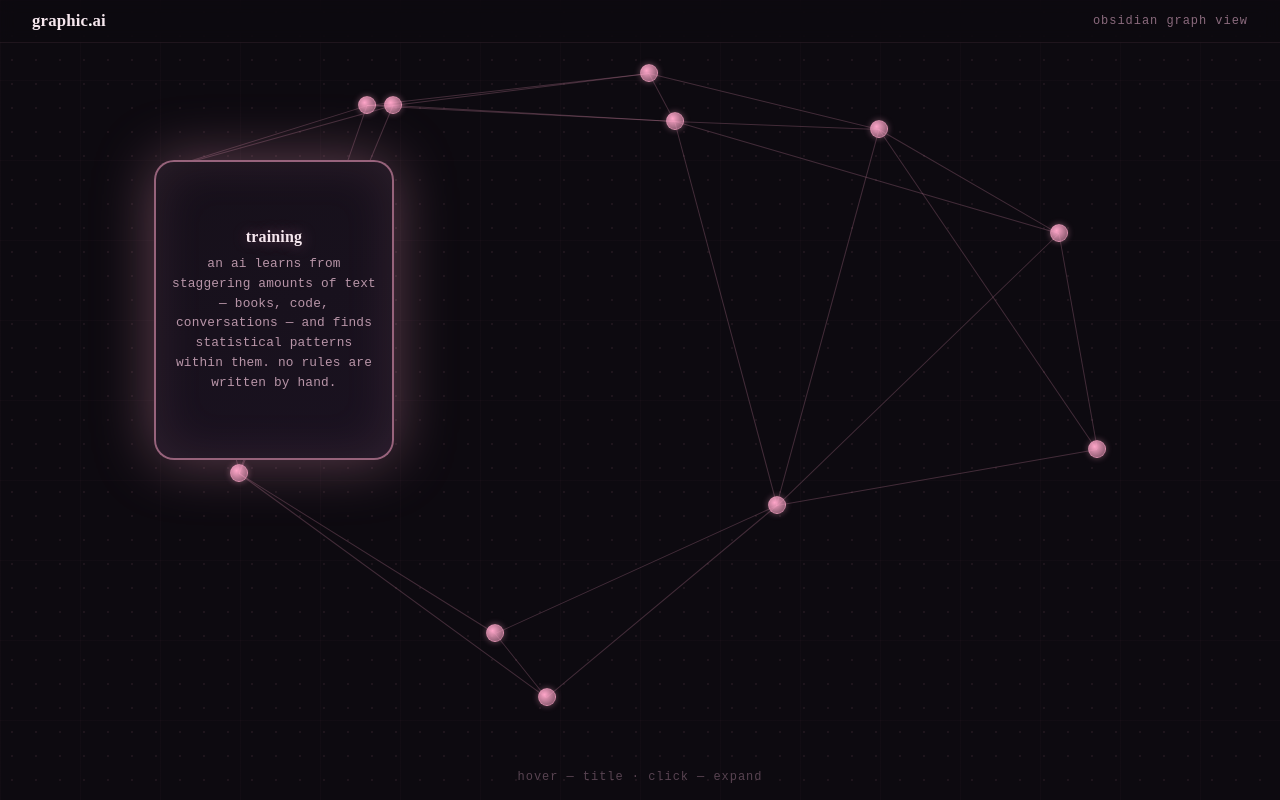
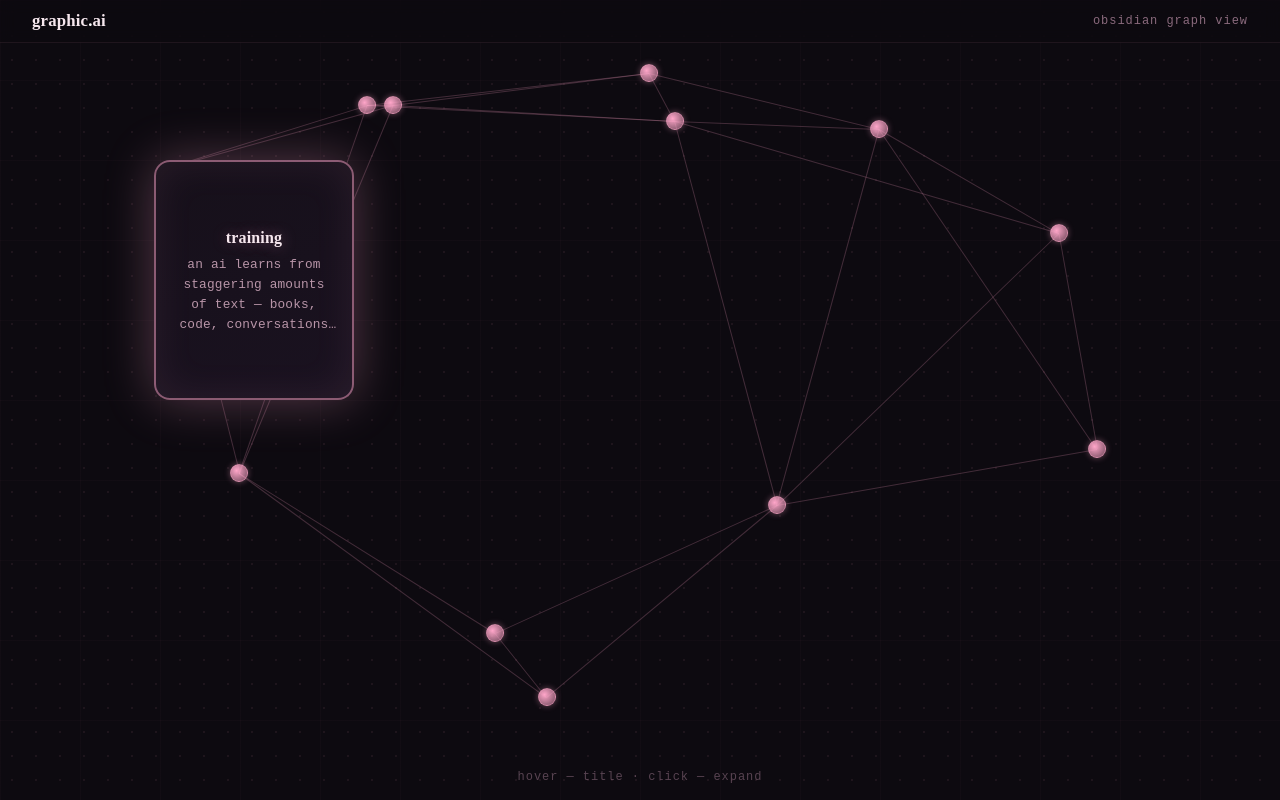
Before and after one commit to mishtiiikrishnaa/thrive2026, a plain HTML site: page keyword-graph.html in a window 1280 px wide. Both pictures are taken after a click on the element "training". Drawn offline with Linux system fonts and the light colour scheme; a web font is replaced by a local one.

Commit message:
fit info inside expanded card: smaller size, overflow hidden, ellipsis

```diff
--- a/keyword-graph.html
+++ b/keyword-graph.html
@@ -42,8 +42,11 @@
     text-shadow:0 0 12px rgba(255,166,201,0.5);
   }
   /* click: show card */
-  .node.active{width:240px;height:300px;border-radius:20px;background:linear-gradient(160deg,var(--card),#1a1220);border:2px solid rgba(255,166,201,0.55);box-shadow:0 0 60px rgba(255,166,201,0.35),inset 0 0 50px rgba(255,166,201,0.1);z-index:30;transition:all 0.45s cubic-bezier(0.22,1,0.36,1);}
-  .node.active:hover{transform:translateY(-8px) scale(1.02);box-shadow:0 0 80px rgba(255,166,201,0.5),inset 0 0 50px rgba(255,166,201,0.15);transition:all 0.35s cubic-bezier(0.22,1,0.36,1);}
+  .node.active{width:200px;height:240px;border-radius:16px;background:linear-gradient(160deg,var(--card),#1a1220);border:2px solid rgba(255,166,201,0.5);box-shadow:0 0 50px rgba(255,166,201,0.3),inset 0 0 40px rgba(255,166,201,0.08);z-index:30;transition:all 0.35s cubic-bezier(0.22,1,0.36,1);overflow:hidden;}
+  .node.active:hover{transform:translateY(-6px);box-shadow:0 0 70px rgba(255,166,201,0.45),inset 0 0 40px rgba(255,166,201,0.12);transition:all 0.3s cubic-bezier(0.22,1,0.36,1);}
+  .card-body{display:none;position:absolute;top:55%;left:50%;transform:translate(-50%,-50%);width:92%;padding:0.7rem;text-align:center;overflow:hidden;max-height:65%;}
+  .card-body h3{font-family:'Computer Modern Serif',serif;font-size:0.9rem;color:var(--pink-soft);margin-bottom:0.4rem;text-shadow:0 0 15px rgba(255,166,201,0.4);padding-top:0.2rem;}
+  .card-body p{font-size:0.72rem;color:var(--txt-dim);line-height:1.45;overflow:hidden;text-overflow:ellipsis;display:-webkit-box;-webkit-line-clamp:4;-webkit-box-orient:vertical;}
   .node{transition:all 0.35s cubic-bezier(0.22,1,0.36,1);will-change:transform,box-shadow,border-color;}
   .node:hover{transform:scale(1.15);box-shadow:0 0 35px rgba(255,166,201,0.4);border-color:#fff;z-index:20;transition:all 0.3s cubic-bezier(0.22,1,0.36,1);}
   .node.active .node-label{display:none;}
```
